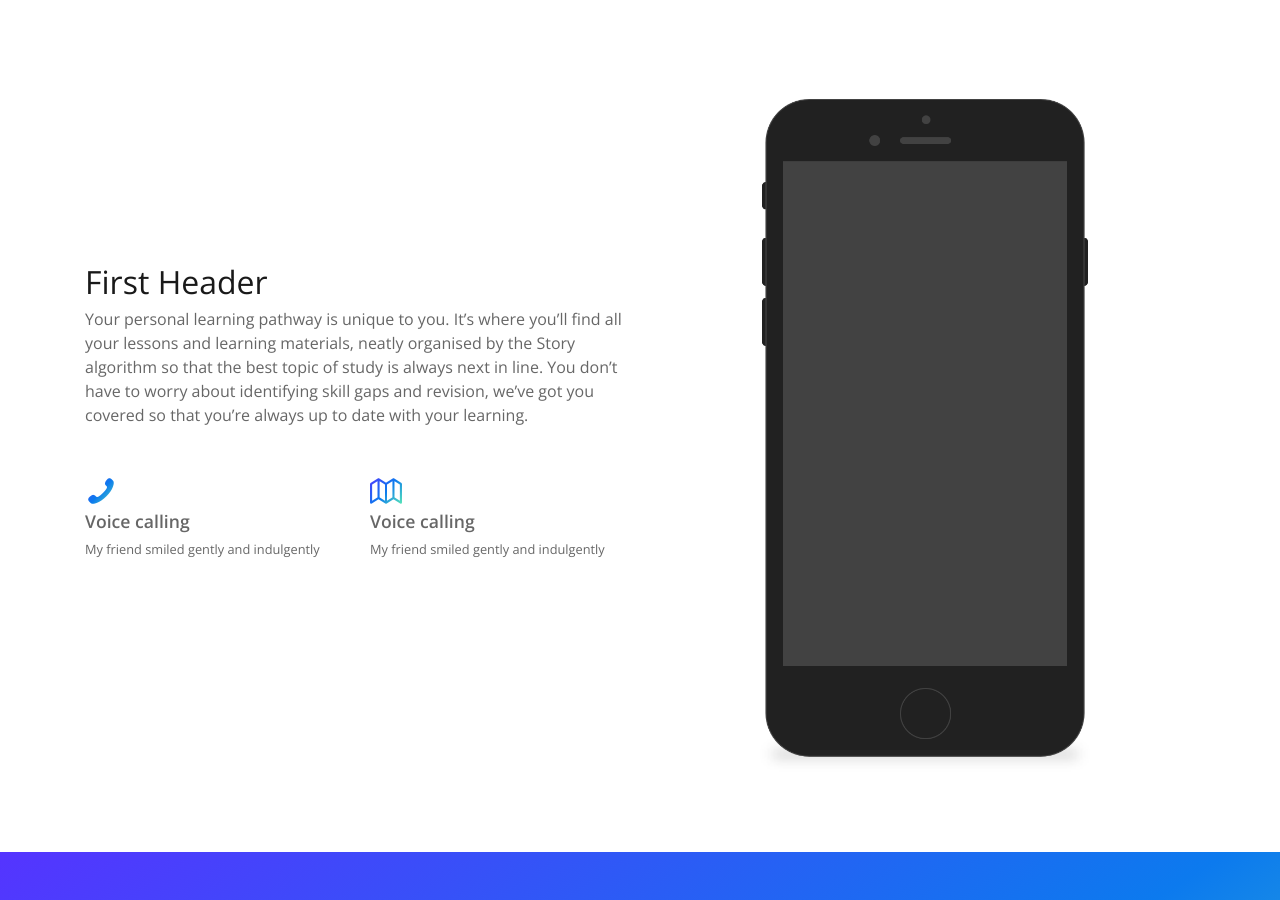
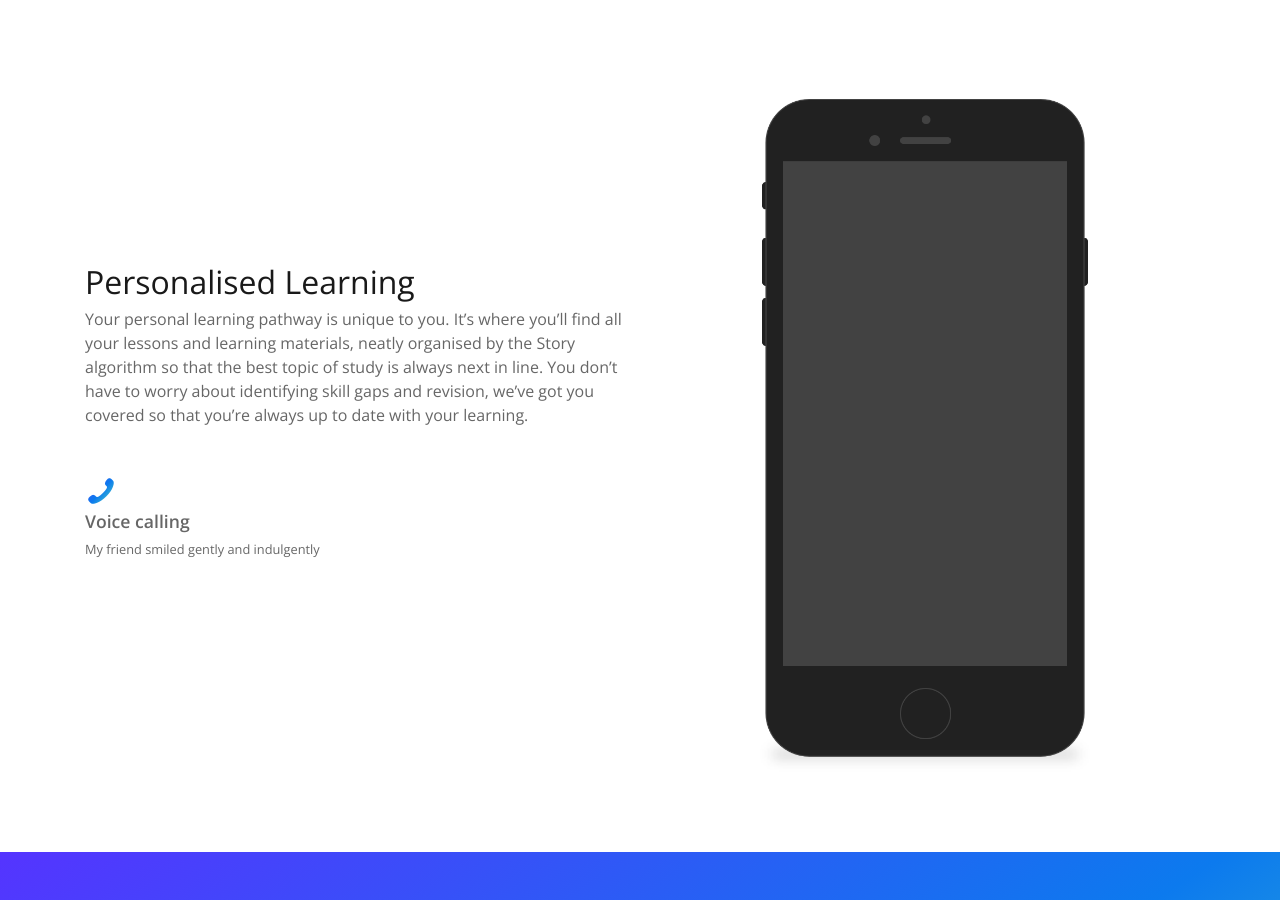
Before and after one commit to story-ai/story-ai.github.io, a Jekyll site: the page built from index.md, in a window 1280 px wide and 900 px high, scrolled down 1015 px. Built offline with Jekyll 4.4.1, drawn with Linux system fonts in a browser that asks for light colours.

Commit message:
Updated 'index.md' via CloudCannon

```diff
--- a/index.md
+++ b/index.md
@@ -51,7 +51,7 @@ parts:
   - type: section
     content:
       id: first
-      header: First Header
+      header: Personalised Learning
       filled: false
       text:
         - >-
@@ -68,9 +68,6 @@ parts:
       features:
         - header: Voice calling
           icon: phone
-          text: My friend smiled gently and indulgently
-        - header: Voice calling
-          icon: map
           text: My friend smiled gently and indulgently
   - type: section
     content:
```
